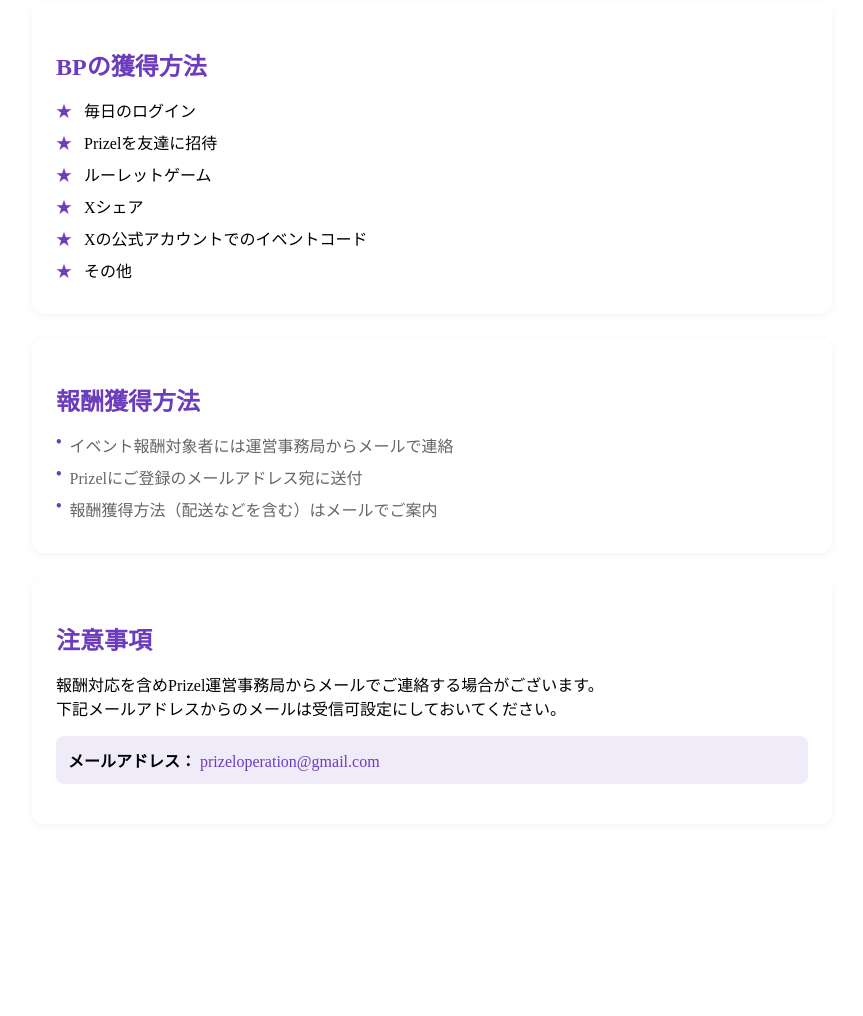
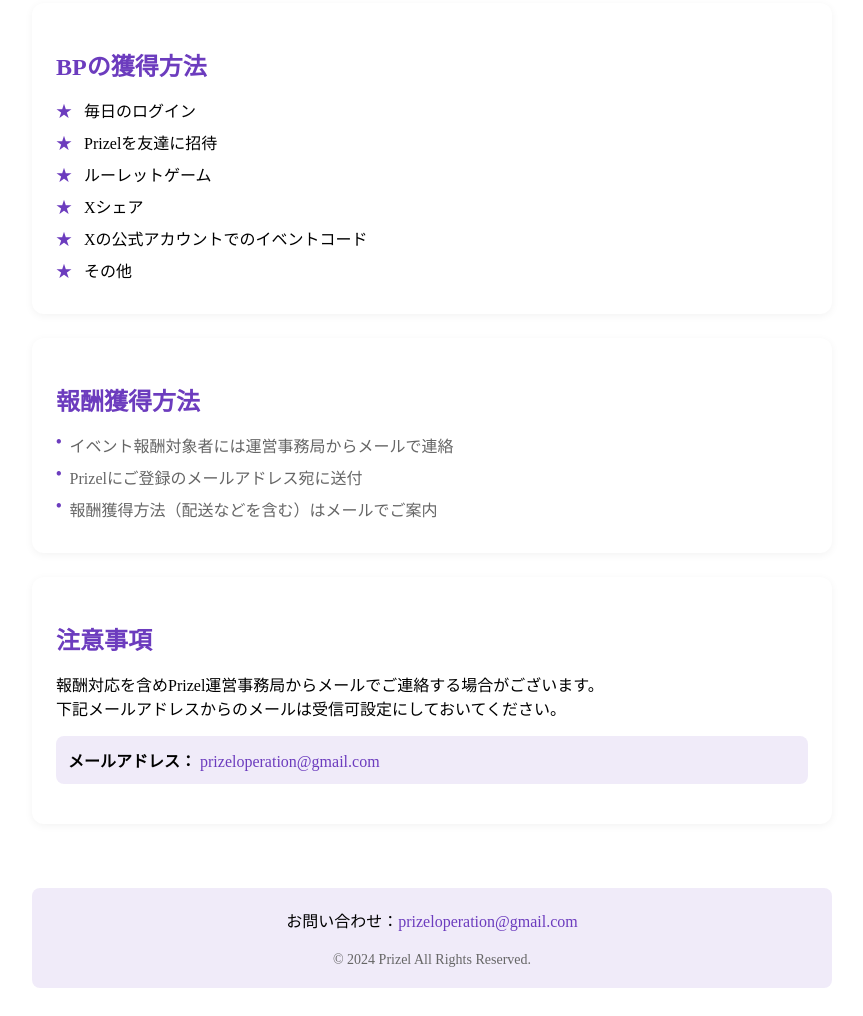
Before and after one commit to nisyy/nisyy.github.io, a plain HTML site: page index.html in a window 1280 px wide. Shown: the part 1233-2249 px from the top of the page, without its empty margins (208-1071 px from the left). Before the commit the page ends 2109 px from the top, so only its background shows below. Drawn offline with Linux system fonts and the light colour scheme.

Commit message:
Update index.html

```diff
--- a/index.html
+++ b/index.html
@@ -144,22 +144,55 @@
 
     .nav-links a:hover {
         background-color: rgba(108, 60, 190, 0.2);
+    }/* フッター用のスタイル */
+    .footer-container {
+        background: rgba(108, 60, 190, 0.1);
+        padding: 20px;
+        margin-top: 40px;
+        border-radius: 8px;
     }
 
+    .footer-content {
+        display: flex;
+        flex-direction: column;
+        align-items: center;
+        gap: 10px;
+        text-align: center;
+    }
 
-        @media (max-width: 600px) {
-            .container {
-                padding: 15px;
-            }
+    .footer-content a {
+        color: #6C3CBE;
+        text-decoration: none;
+    }
 
-            .section {
-                padding: 16px;
-            }
+    .footer-content a:hover {
+        text-decoration: underline;
+    }
 
-            .section-title {
-                font-size: 20px;
-            }
+    .footer-copyright {
+        color: #666;
+        font-size: 14px;
+        margin-top: 10px;
+    }
+
+    /* containerのスタイルを調整 */
+    .container {
+        min-height: calc(100vh - 40px);
+        display: flex;
+        flex-direction: column;
+    }
+
+    /* メインコンテンツが広がるように */
+    .main-content {
+        flex: 1;
+    }
+
+    @media (max-width: 600px) {
+        .footer-container {
+            padding: 15px;
+            margin-top: 30px;
         }
+    }
     </style>
 </head>
 <body>
@@ -311,6 +344,16 @@
                 <a href="mailto:prizeloperation@gmail.com" style="color: #6C3CBE; text-decoration: none;">prizeloperation@gmail.com</a>
             </p>
         </div>
+    <!-- フッターを追加 -->
+        <div class="footer-container">
+            <div class="footer-content">
+                <div>
+                    お問い合わせ：<a href="mailto:prizeloperation@gmail.com">prizeloperation@gmail.com</a>
+                </div>
+                <div class="footer-copyright">
+                    © 2024 Prizel All Rights Reserved.
+                </div>
+            </div>
+        </div>
     </div>
-</body>
 </html>
```
